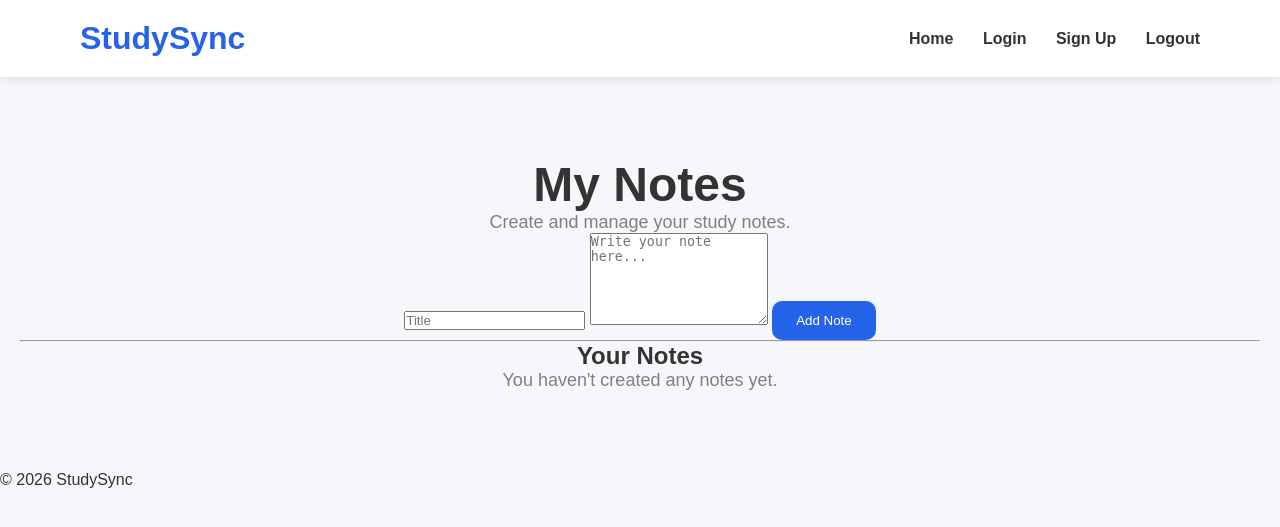
After one commit to pal-debarpan/StudySync, a Flask app: template templates/notes.html in a window 1280 px wide. The commit adds this page. Shown: the top 527 px of the page. Run offline with Flask 3, Linux system fonts and the light colour scheme; the template is opened without the code that fills it, so the values that code supplies are empty.

Commit message:
Implement complete Notes CRUD module

```diff
--- a/app.py
+++ b/app.py
@@ -85,5 +85,113 @@ def dashboard():
 
     return render_template("dashboard.html", email=session["email"])
 
+@app.route("/notes", methods=["GET", "POST"])
+def notes():
+    if not session.get("logged_in"):
+        return redirect("/login")
+
+    conn = sqlite3.connect("database.db")
+    cursor = conn.cursor()
+    cursor.execute("""
+    SELECT id FROM users
+    WHERE email = ?""", (session["email"],)
+    )
+    user = cursor.fetchone()
+
+    if request.method == "POST":
+        title = request.form["title"]
+        content = request.form["content"]
+
+
+
+        cursor.execute("""
+        INSERT INTO notes(user_id, title, content)
+        VALUES(?, ?, ?)""", (user[0], title, content)
+        )
+
+        conn.commit()
+        conn.close()
+        return redirect("/notes")
+
+    cursor.execute("""
+    SELECT * FROM notes
+    WHERE user_id = ?""", (user[0],)
+    )
+
+    notes = cursor.fetchall()
+    conn.close()
+
+    return render_template("notes.html", notes=notes)
+
+@app.route("/edit_note/<int:note_id>", methods=["GET", "POST"])
+def edit_note(note_id):
+
+    if not session.get("logged_in"):
+        return redirect("/login")
+
+    conn = sqlite3.connect("database.db")
+    cursor = conn.cursor()
+
+    cursor.execute("""
+    SELECT id FROM users
+    WHERE email = ?""", (session["email"],)
+    )
+    user = cursor.fetchone()
+
+    cursor.execute("""
+    SELECT * FROM notes
+    WHERE id = ?
+    AND user_id = ?""", (note_id, user[0])
+    )
+
+    note = cursor.fetchone()
+
+    if note is None:
+        conn.close()
+        return "Note not found"
+
+    if request.method == "POST":
+        title = request.form["title"]
+        content = request.form["content"]
+
+        cursor.execute("""
+        UPDATE notes
+        SET title = ?, content = ?
+        WHERE id = ?""", (title, content, note_id)
+        )
+
+        conn.commit()
+        conn.close()
+        return redirect("/notes")
+
+    conn.close()
+    return render_template("edit_note.html", note=note)
+
+@app.route("/delete_note/<int:note_id>", methods=["POST"])
+def delete_note(note_id):
+    if not session.get("logged_in"):
+        return redirect("/login")
+
+    conn = sqlite3.connect("database.db")
+    cursor = conn.cursor()
+
+    cursor.execute("""
+    SELECT id FROM users
+    WHERE email = ?""", (session["email"],)
+    )
+
+    user = cursor.fetchone()
+
+    cursor.execute("""
+    DELETE FROM notes
+    WHERE id = ?
+    AND user_id = ?""", (note_id, user[0])
+    )
+
+    conn.commit()
+    conn.close()
+    return redirect("/notes")
+
+
 if __name__ == "__main__":
     app.run(debug=True)
--- a/static/css/design.css
+++ b/static/css/design.css
@@ -55,6 +55,7 @@ header h2{
 }
 
 .btn{
+    text-decoration: none;
     background-color:#2563eb;
     color: white;
     border: none;
@@ -64,6 +65,7 @@ header h2{
 }
 
 .btn:hover{
+    text-decoration: none;
     cursor: pointer;
     background-color:#002a9e;
 }
@@ -123,3 +125,12 @@ header h2{
     margin: 0 auto;
     padding: 0 20px;
 }
+
+.card-link{
+    text-decoration: none;
+    color: inherit;
+}
+
+.card-link:hover{
+    text-decoration: none;
+}
--- /dev/null
+++ b/templates/notes.html
@@ -0,0 +1,45 @@
+{% extends "base.html" %}
+
+{% block title %}
+StudySync-Notes
+{% endblock %}
+
+{% block content %}
+
+
+<section class="hero">
+    <h1>My Notes</h1>
+    <p>Create and manage your study notes.</p>
+
+    <form method="POST">
+
+        <input type="text" name="title" placeholder="Title" required>
+        <textarea name="content" placeholder="Write your note here..." rows="6" required></textarea>
+        <button class="btn">Add Note</button>
+
+    </form>
+
+    <hr>
+    <h2>Your Notes</h2>
+
+    {% if notes %}
+        {% for note in notes %}
+
+        <div class="card">
+            <h3>{{ note[2] }}</h3>
+            <p>{{ note[3] }}</p>
+            <a href="/edit_note/{{ note[0] }}" class="btn">Edit</a>
+            <form method="POST" action="/delete_note/{{ note[0] }}">
+                <button class="btn">Delete</button>
+            </form>
+        </div>
+
+        {% endfor %}
+    {% else %}
+        <p>You haven't created any notes yet.</p>
+    {% endif %}
+</section>
+
+
+
+{% endblock %}
```
Also changed, not shown: database.py (+9 -0 lines), templates/dashboard.html (+8 -4 lines), templates/edit_note.html (added, +21 -0 lines).
